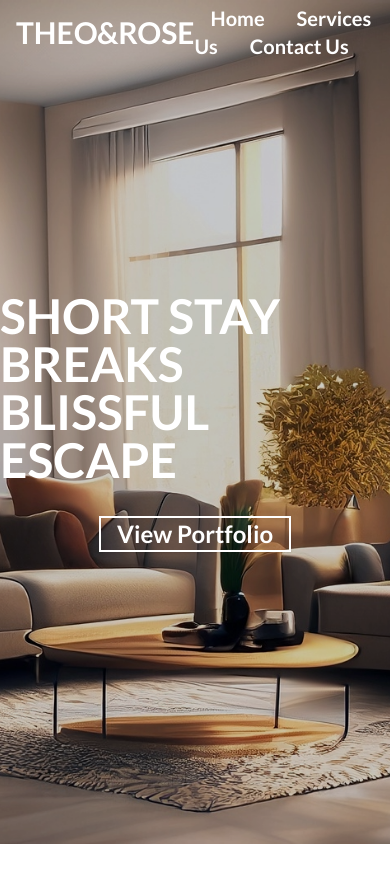
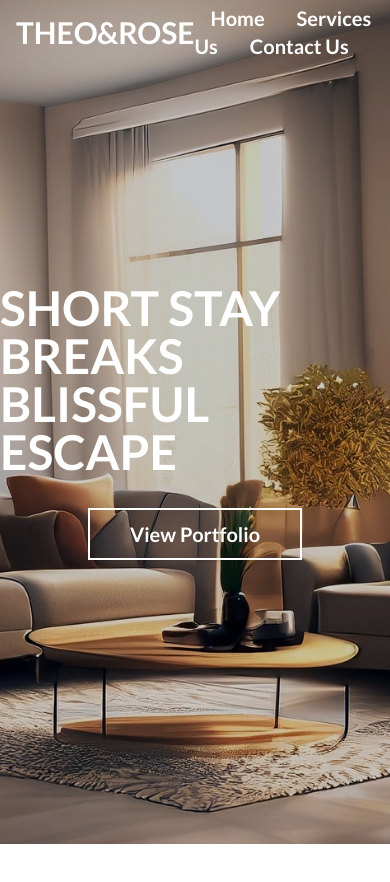
Before and after one commit to GabdaSilva07/theo-rose, a Next.js app: page / in a window 390 px wide. Shown: the top 882 px of the page. Built offline with nearby package versions, Linux system fonts and the light colour scheme.

Commit message:
added overlay and btn 1

```diff
--- a/src/components/Hero/Hero.tsx
+++ b/src/components/Hero/Hero.tsx
@@ -18,7 +18,7 @@ export function Hero({ title, btn, images }: THero) {
 
             <h1 className="relative z-10 mb-4 text-5xl font-bold text-white">{title}</h1>
 
-            <Button className={cn(`relative z-10 mt-4 border-2 border-white bg-transparent text-2xl text-white transition-colors duration-300 hover:bg-white md:px-10 md:py-6 md:hover:text-primary`)}>
+            <Button className={cn(`relative z-10 mt-4 border-2 border-white bg-transparent px-10 py-6 text-xl text-white transition-colors duration-300 hover:bg-white md:text-2xl md:hover:text-primary`)}>
                 {btn}
             </Button>
         </div>
```
